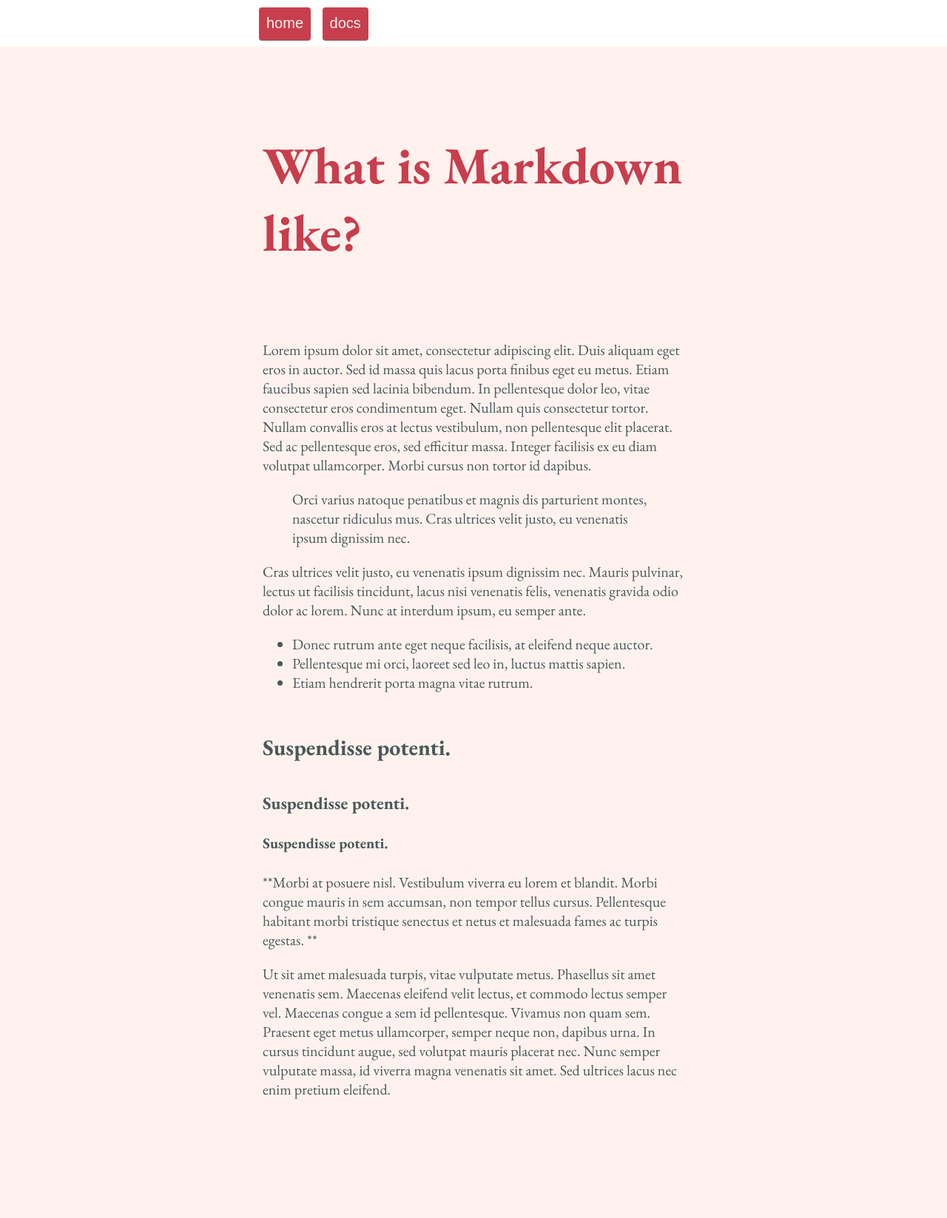
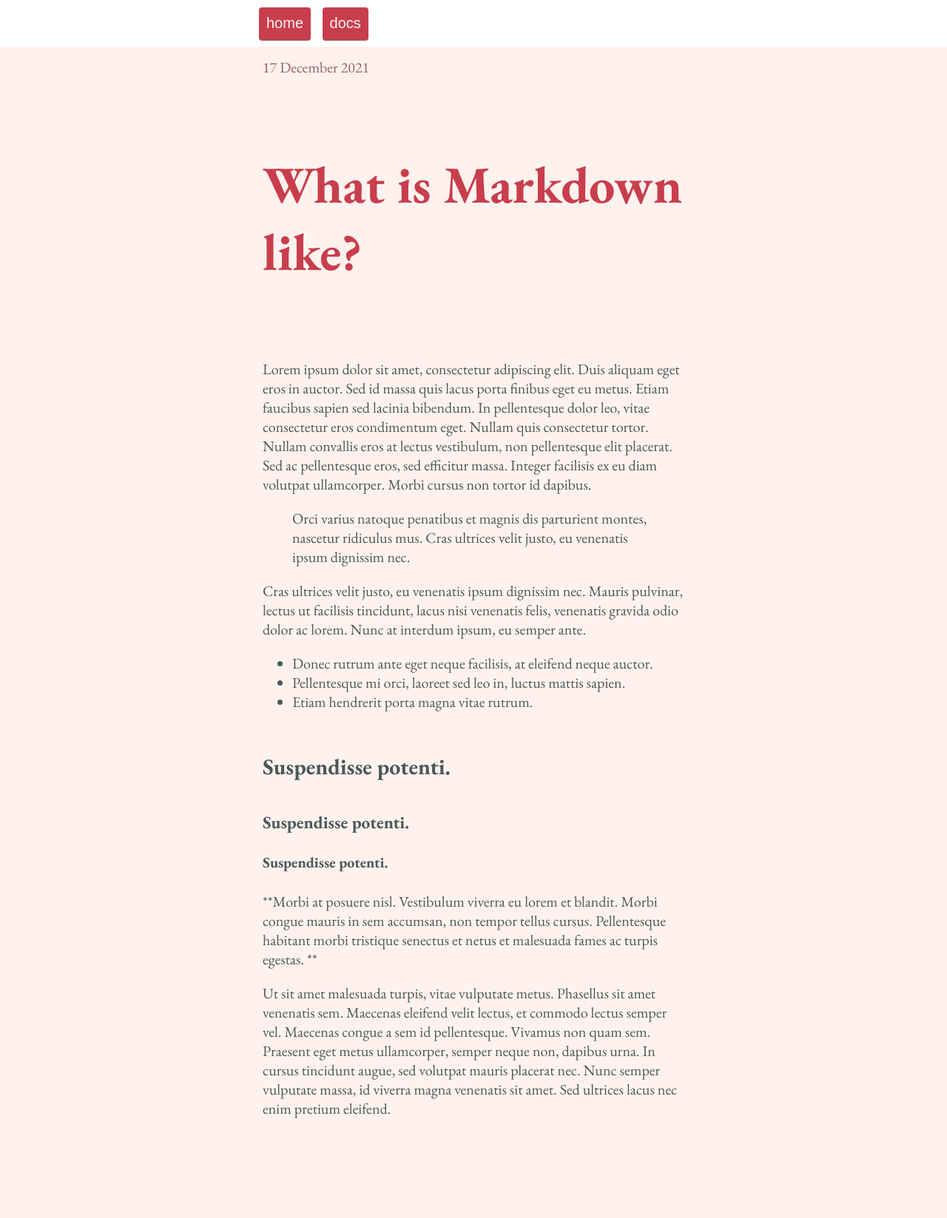
Before and after one commit to Ffyud/paloma-jekyll, a Jekyll site: the page built from _posts/2021-12-17-what-is-markdown-like.md, in a window 1280 px wide. Shown: the whole page at 74% size. Built offline with Jekyll 4.4.1, drawn with Linux system fonts in a browser that asks for light colours; before the commit the page ends 1621 px from its top, so only the background shows below that.

Commit message:
adds head and date stamp

```diff
--- a/_layouts/post.html
+++ b/_layouts/post.html
@@ -2,7 +2,12 @@
 <html lang="{{ site.lang | default: "en-US" }}">
 
 <head>
+    <meta charset="utf-8">
+    <meta name="viewport" content="width=device-width, initial-scale=1, user-scalable=no">
     <link rel="stylesheet" href="{{ "/assets/styles.css" | relative_url }}">
+    <link rel="manifest" href="{{ "/manifest.json" | relative_url }}">
+    <meta name="theme-color" content="{{ site.manifest.theme_color | default: '#242e2b' }}"/>
+    <title>{{ page.title }}</title>
 </head>
 
 <body>
@@ -11,6 +16,7 @@
     <div class="wrap">
         <div class="container">
             <article class="article">
+                <span class="article-date">{{ page.date | date: "%-d %B %Y" }}</span>
                 {{ content }}
             </article>
         </div>
--- a/_sass/_theme.scss
+++ b/_sass/_theme.scss
@@ -29,6 +29,10 @@
 
 h2 {
     padding: 30px 0px 15px 0px;
+}
+
+.article-date {
+    color: #936167;
 }
 
 .container {
```
